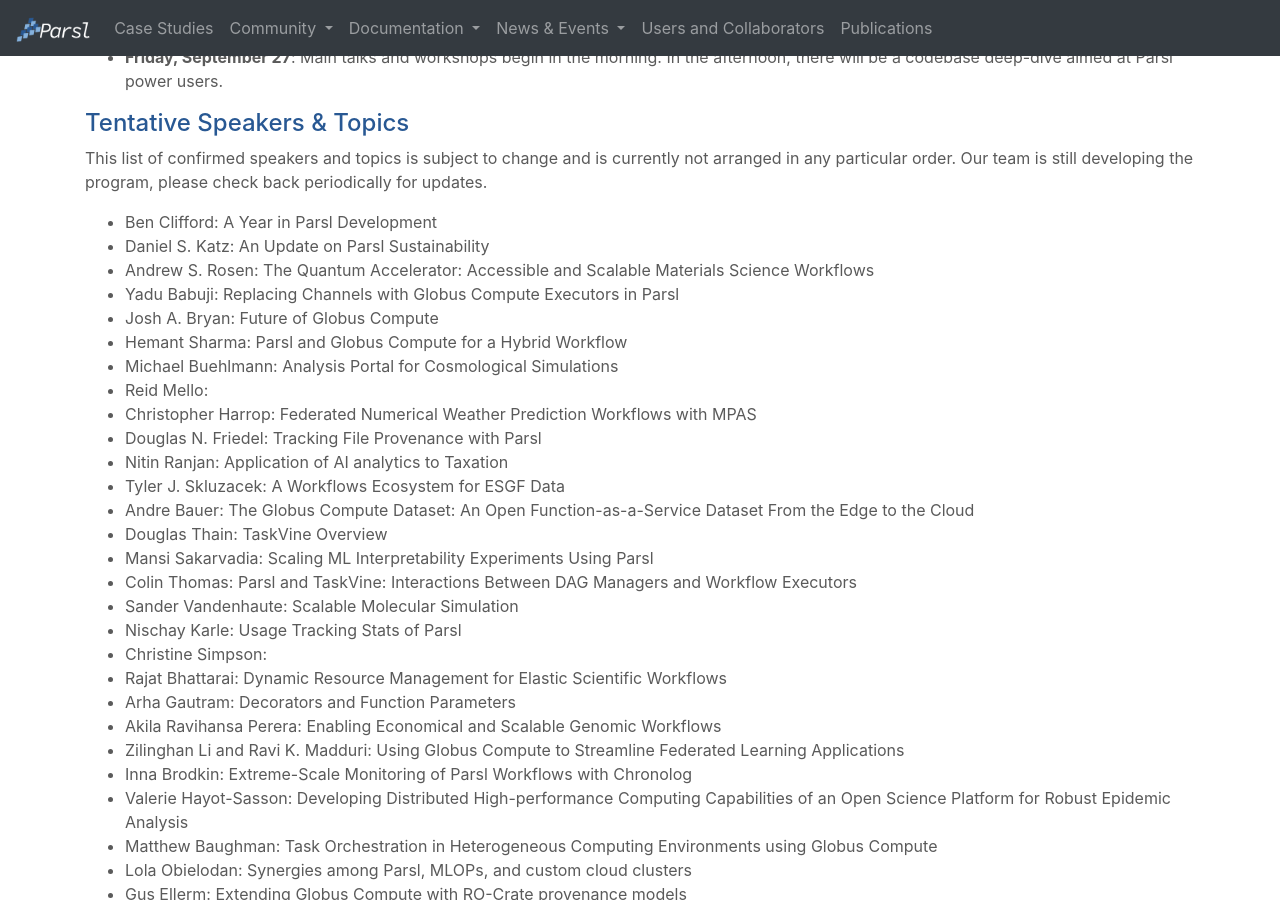
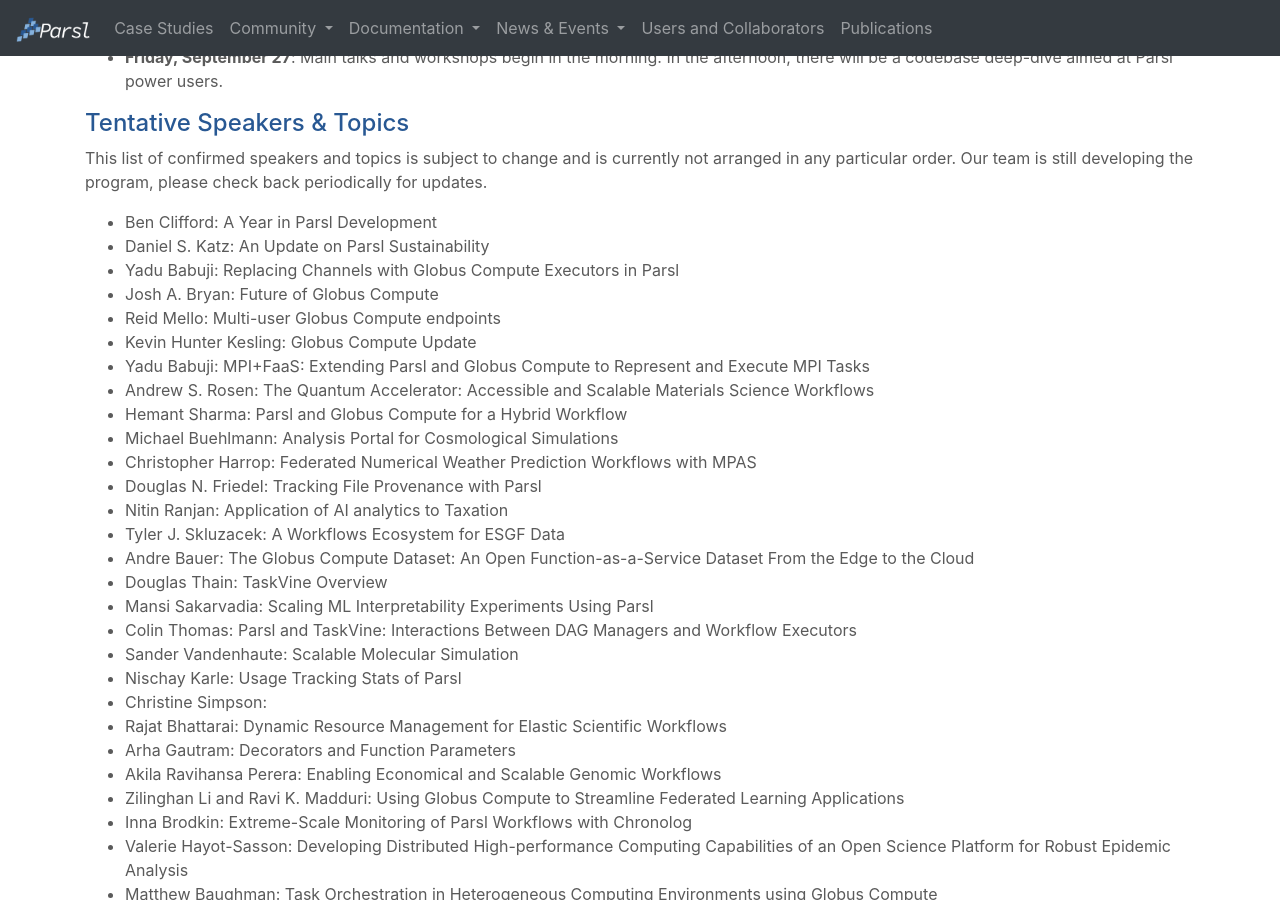
Before and after one commit to Parsl/parsl.github.io, a Jekyll site: the page built from parslfest/parslfest2024.html, in a window 1280 px wide and 900 px high, scrolled down 1692 px. Built offline with Jekyll 4.4.1, drawn with Linux system fonts in a browser that asks for light colours.

Commit message:
Update parslfest2024.html

```diff
--- a/parslfest/parslfest2024.html
+++ b/parslfest/parslfest2024.html
@@ -118,12 +118,15 @@
 	<ul>
 		<li>Ben Clifford: A Year in Parsl Development</li>
 		<li>Daniel S. Katz: An Update on Parsl Sustainability</li>
-		<li>Andrew S. Rosen: The Quantum Accelerator: Accessible and Scalable Materials Science Workflows</li>
 		<li>Yadu Babuji: Replacing Channels with Globus Compute Executors in Parsl</li>
 		<li>Josh A. Bryan: Future of Globus Compute</li>
+		<li>Reid Mello: Multi-user Globus Compute endpoints</li>
+		<li>Kevin Hunter Kesling: Globus Compute Update</li>
+		<li>Yadu Babuji: MPI+FaaS: Extending Parsl and Globus Compute to Represent and Execute MPI Tasks</li>
+
+		<li>Andrew S. Rosen: The Quantum Accelerator: Accessible and Scalable Materials Science Workflows</li>
 		<li>Hemant Sharma: Parsl and Globus Compute for a Hybrid Workflow</li>
 		<li>Michael Buehlmann: Analysis Portal for Cosmological Simulations</li>
-		<li>Reid Mello: </li>
 		<li>Christopher Harrop: Federated Numerical Weather Prediction Workflows with MPAS</li>
 		<li>Douglas N. Friedel: Tracking File Provenance with Parsl</li>
 		<li>Nitin Ranjan: Application of AI analytics to Taxation</li>
```
